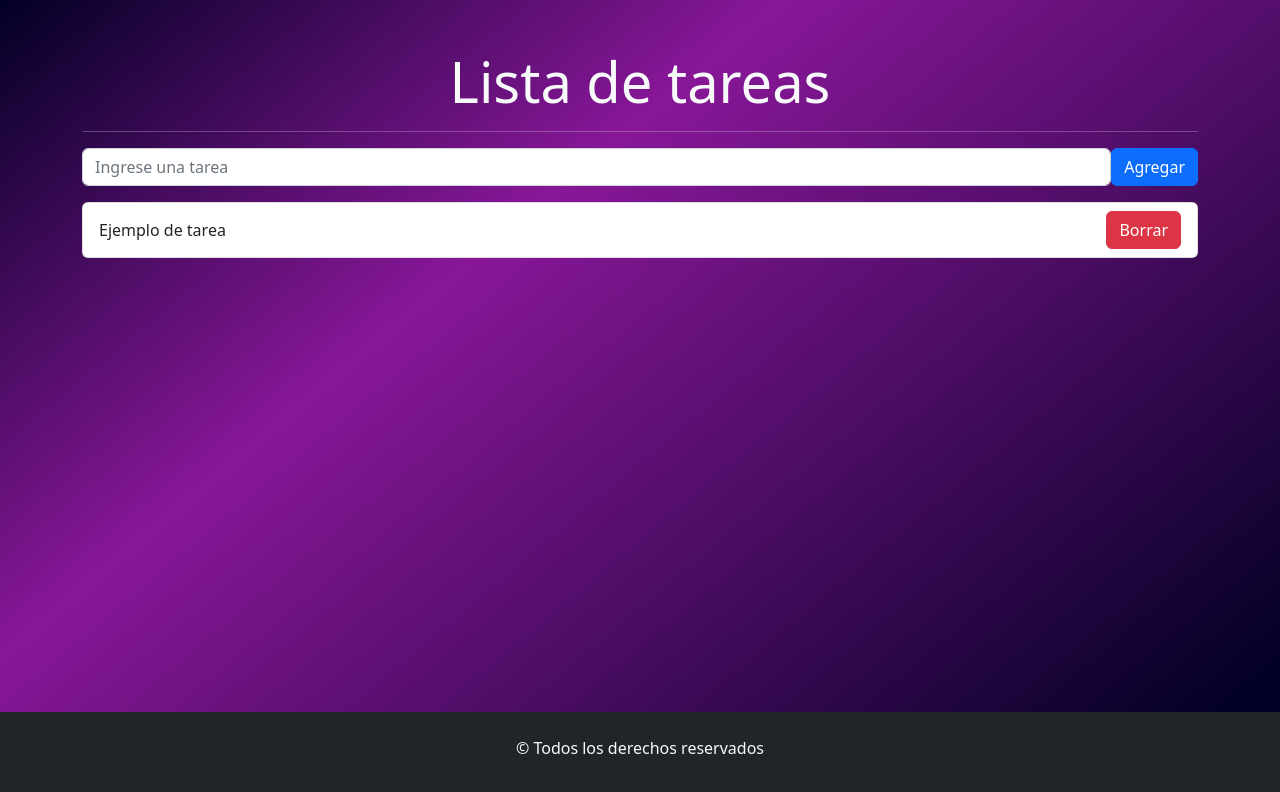
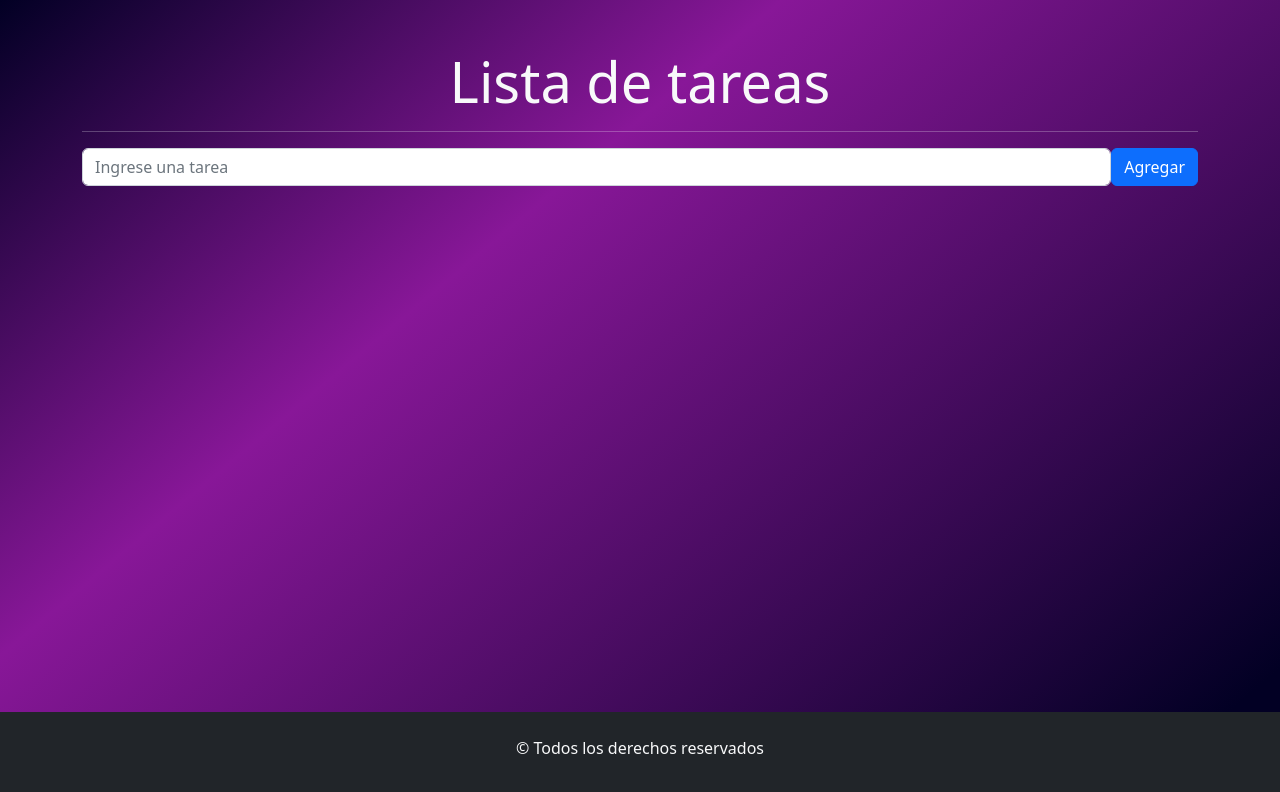
Before and after one commit to ezequielmonachesi/listaTareasReact, a React (Vite) app: page / in a window 1280 px wide. Shown: the top 792 px of the page. Built offline with nearby package versions, Linux system fonts and the light colour scheme.

Commit message:
mostramos el array en la lista de tareas con su key

```diff
--- a/src/components/FormularioTarea.jsx
+++ b/src/components/FormularioTarea.jsx
@@ -27,7 +27,7 @@ const FormularioTarea = () => {
           </Button>
         </Form.Group>
       </Form>
-      <ListaTareas />
+      <ListaTareas tareas={tareas} />
     </>
   );
 };
--- a/src/components/ItemTarea.jsx
+++ b/src/components/ItemTarea.jsx
@@ -1,9 +1,9 @@
 import { Button, ListGroup } from "react-bootstrap";
 
-const ItemTarea = () => {
+const ItemTarea = ({tarea}) => {
   return (
     <ListGroup.Item className="d-flex justify-content-between align-items-center">
-      Ejemplo de tarea
+      {tarea}
       <Button variant="danger">Borrar</Button>
     </ListGroup.Item>
   );
--- a/src/components/ListaTareas.jsx
+++ b/src/components/ListaTareas.jsx
@@ -2,10 +2,12 @@ import React from "react";
 import { ListGroup } from "react-bootstrap";
 import ItemTarea from "./ItemTarea";
 
-const ListaTareas = () => {
+const ListaTareas = ({ tareas }) => {
   return (
     <ListGroup>
-        <ItemTarea></ItemTarea>
+      {tareas.map((tarea, posicion) => (
+        <ItemTarea tarea={tarea} key={posicion}></ItemTarea>
+      ))}
     </ListGroup>
   );
 };
```
